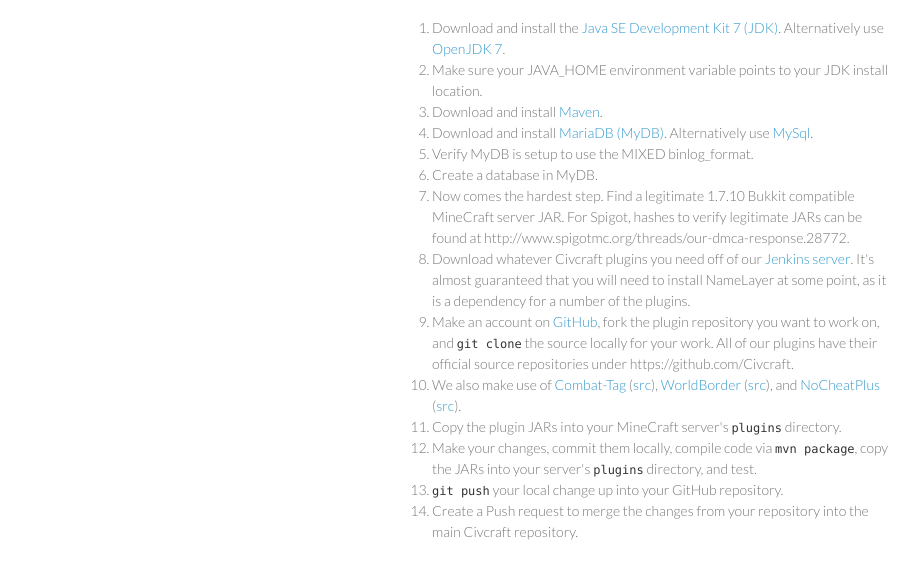
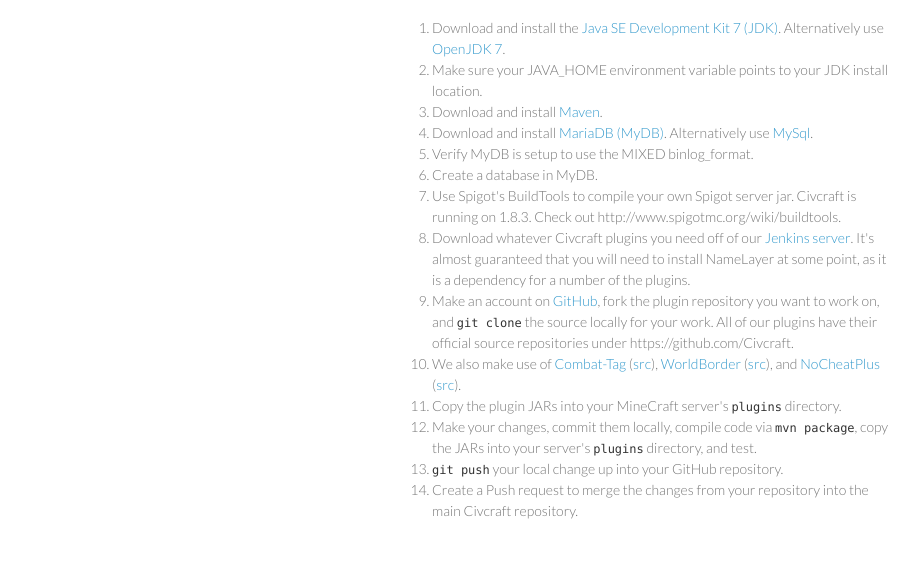
Before and after one commit to TealNerd/civcraft.github.io, a plain HTML site: page index.html in a window 1280 px wide. Shown: the part 146-724 px from the top of the page, without its empty margins (178-1096 px from the left). Drawn offline with Linux system fonts and the light colour scheme.

Commit message:
Update index.html
Update #7 to reflect 1.8 spigot procurement

```diff
--- a/index.html
+++ b/index.html
@@ -36,7 +36,7 @@
     <li>Download and install <a href="https://downloads.mariadb.org/">MariaDB (MyDB)</a>. Alternatively use <a href="http://www.mysql.com/downloads/">MySql</a>.</li>
     <li>Verify MyDB is setup to use the MIXED binlog_format.</li>
     <li>Create a database in MyDB.</li>
-    <li>Now comes the hardest step. Find a legitimate 1.7.10 Bukkit compatible MineCraft server JAR. For Spigot, hashes to verify legitimate JARs can be found at http://www.spigotmc.org/threads/our-dmca-response.28772.</li>
+    <li>Use Spigot's BuildTools to compile your own Spigot server jar. Civcraft is running on 1.8.3. Check out http://www.spigotmc.org/wiki/buildtools.</li>
     <li>Download whatever Civcraft plugins you need off of our <a href="http://civcraft.co:8080/">Jenkins server</a>. It's almost guaranteed that you will need to install NameLayer at some point, as it is a dependency for a number of the plugins.</li>
     <li>Make an account on <a href="https://github.com/">GitHub</a>, fork the plugin repository you want to work on, and <code>git clone</code> the source locally for your work. All of our plugins have their official source repositories under https://github.com/Civcraft.</li>
     <li>We also make use of <a href="http://www.curse.com/bukkit-plugins/minecraft/combat-tag">Combat-Tag</a> (<a href="https://github.com/cheddar262/Combat-Tag">src</a>), <a href="http://www.curse.com/bukkit-plugins/minecraft/worldborder">WorldBorder</a> (<a href="https://github.com/Brettflan/WorldBorder">src</a>), and <a href="http://www.curse.com/bukkit-plugins/minecraft/nocheatplus">NoCheatPlus</a> (<a href="https://github.com/NoCheatPlus/NoCheatPlus">src</a>).</li>
```
